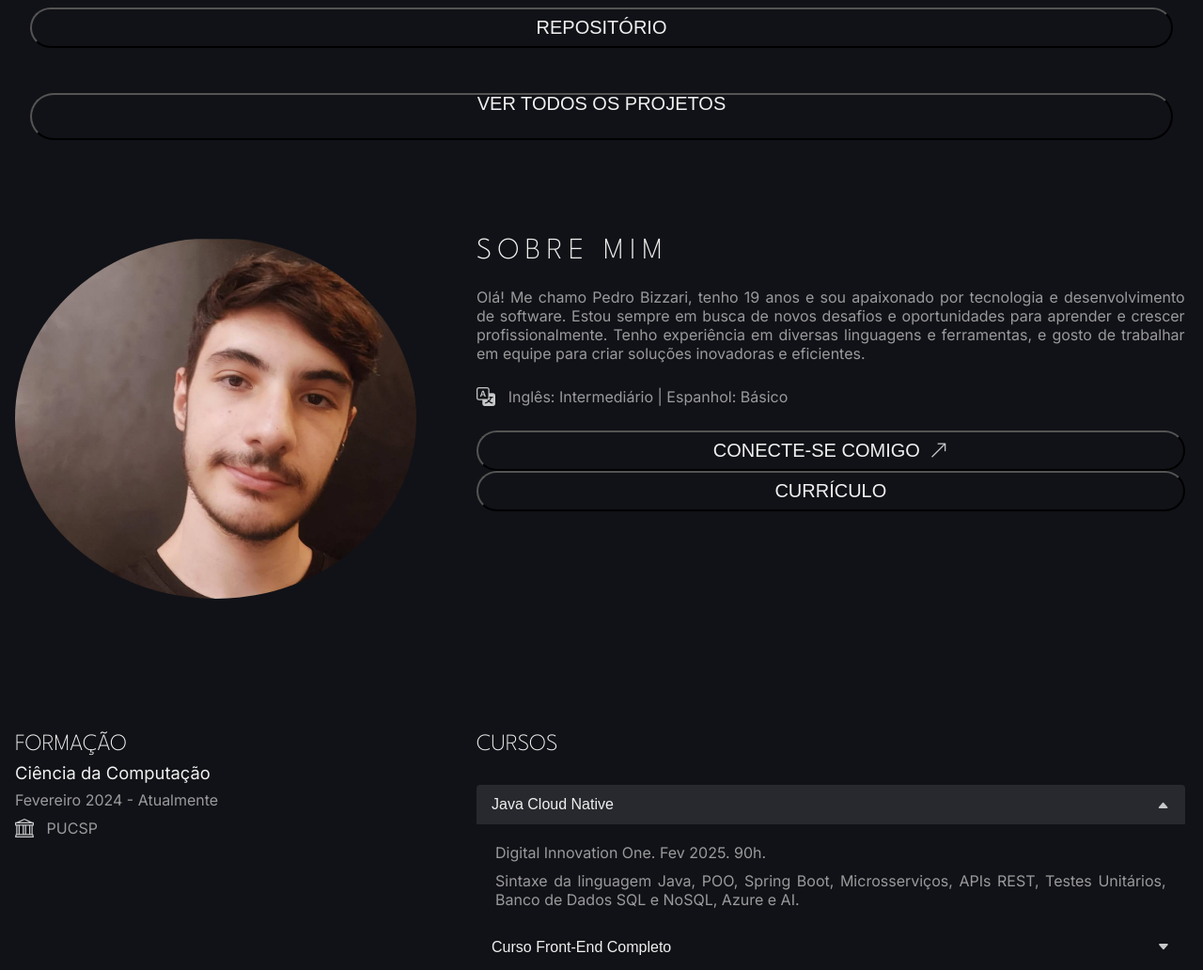
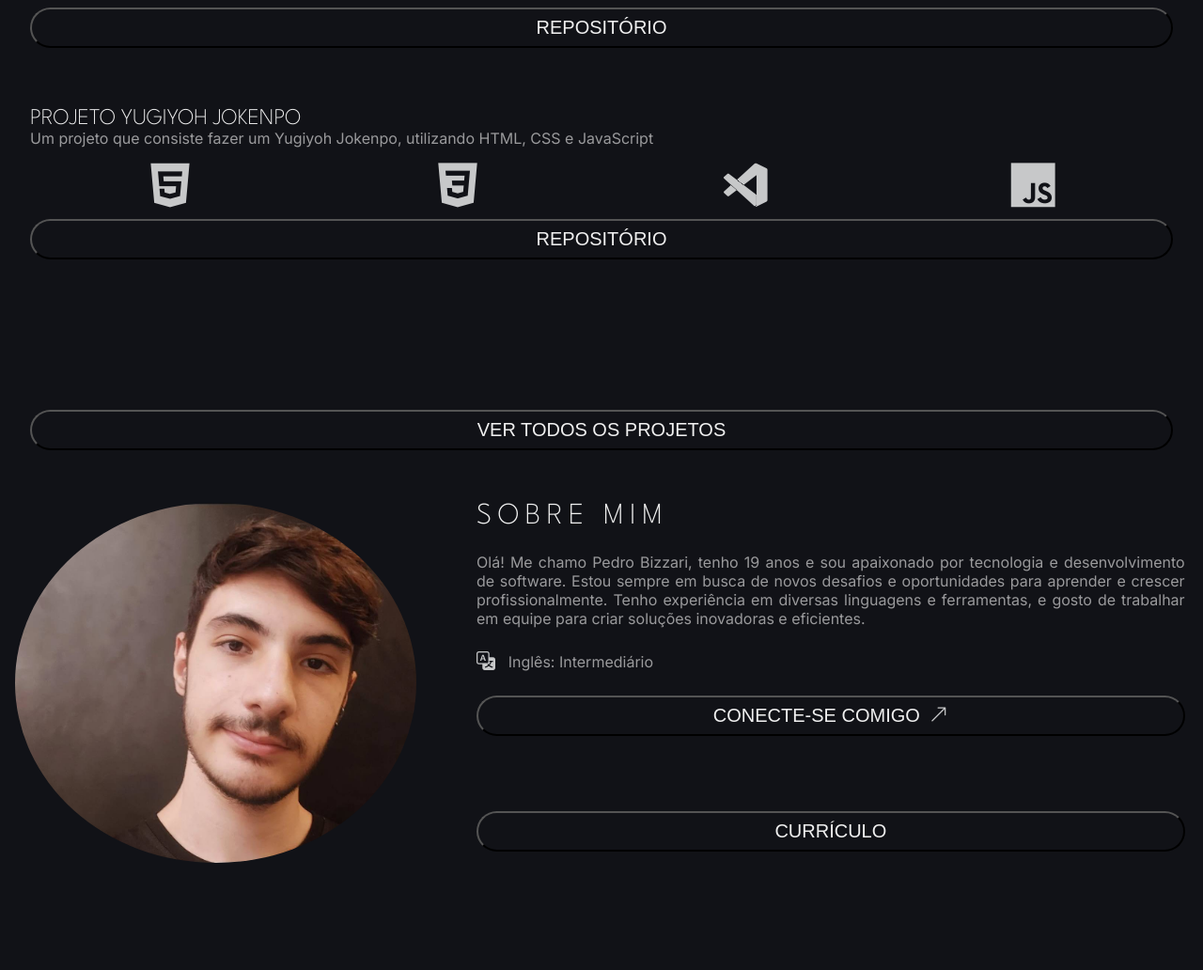
Before and after one commit to PedroBZR12/PedroBZR12.github.io, a plain HTML site: page index.html in a window 1280 px wide. Shown: the part 2001-3033 px from the top of the page at 94% size. Drawn offline with nearby package versions, Linux system fonts and the light colour scheme.

Commit message:
adicionando mais um projeto

```diff
--- a/assets/css/styles.css
+++ b/assets/css/styles.css
@@ -227,10 +227,7 @@ p {
     color: var(--primary-color);
 }
 
-.btn__all{
-    margin: 3rem 0;
-    height: 50px;
-}
+
 
 .btn--email{
     margin-bottom: 1rem;
@@ -339,6 +336,10 @@ main{
     gap: 1.5rem
 }
 
+.margin{
+    margin-top: 10rem;
+}
+
 .about__content1, .about__content2 {
     display: flex;
     flex-direction: column;
@@ -355,6 +356,12 @@ main{
     pointer-events: none;
     border-radius: 200%;
     border: 1px solid var(--primary-border-color);
+}
+
+.description__buttons{
+    display: flex;
+    flex-direction: column;
+    gap: 5rem;
 }
 
 .about__description {
--- a/index.html
+++ b/index.html
@@ -195,11 +195,36 @@
                         <a href="https://github.com/PedroBZR12/discord-responsivo-dio.git" target="_blank"><span>Repositório</span></a>
                     </button>
                 </div>
+                <div class="projetos__card">
+                <h3 class="card__titulo">Projeto Yugiyoh Jokenpo</h3>
+                <p class="card__descricao">Um projeto que consiste fazer um Yugiyoh Jokenpo, utilizando HTML, CSS e JavaScript</p>
+                <ul class="card__tecnologias">
+                    <li class="habilidades__item">
+                        <i class="habilidades__logo devicon-html5-plain"></i>
+                    </li>
+                    <li class="habilidades__item">
+                        <i class="habilidades__logo devicon-css3-plain"></i>
+                    </li>
+                    <li class="habilidades__item">
+                        <i class="habilidades__logo devicon-vscode-plain"></i>
+                    </li>
+                    <li class="habilidades__item">
+                        <i class="habilidades__logo devicon-javascript-plain"></i>
+                    </li>
+                </ul>
+                <div class="card__buttons">
+                    <button class="btn btn--primary btn--rep">
+                        <a href="https://github.com/PedroBZR12/yugioh-jokenpo.git" target="_blank"><span>Repositório</span></a>
+                    </button>
+                </div>
+            </div>
+            <div class="margin">
+
+                <button class="btn btn--primary btn__all">
+                    <a class="btn__all" href="https://github.com/PedroBZR12" target="_blank"><span>Ver todos os projetos</span></a>
+                </button>
             </div>
         </div>
-        <button class="btn btn--primary btn__all">
-            <a class="btn__all" href="https://github.com/PedroBZR12" target="_blank"><span>Ver todos os projetos</span></a>
-        </button>
     </section>
     <section id="sobre" class="about">
     <div class="about__content1">
@@ -210,7 +235,7 @@
         </p>
         <div class="about__icons">
           <i class="bi bi-translate"></i>
-          <span>Inglês: Intermediário | Espanhol: Básico</span>
+          <span>Inglês: Intermediário</span>
         </div>
         <div class="description__buttons">
           <a href="https://www.linkedin.com/in/pedro-bizzari-608016138" target="_blank">
```
